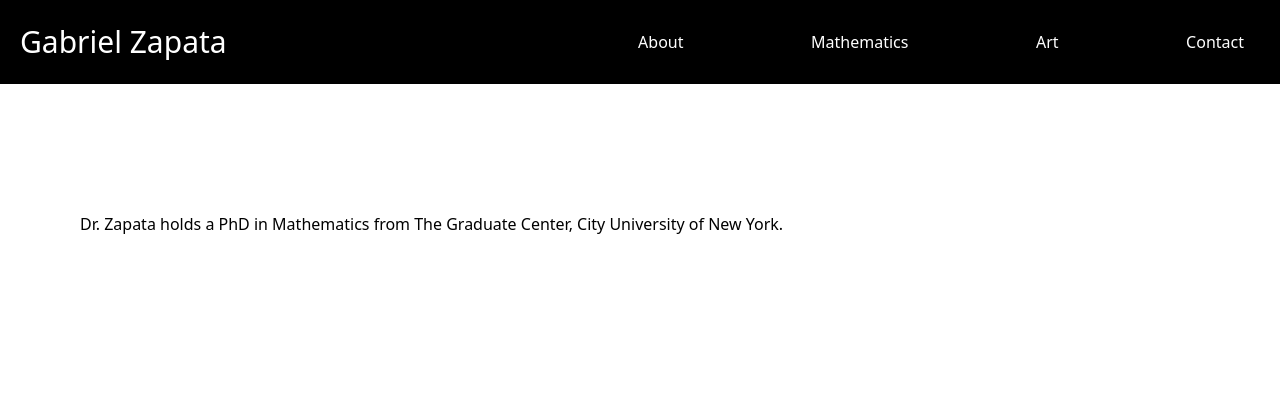
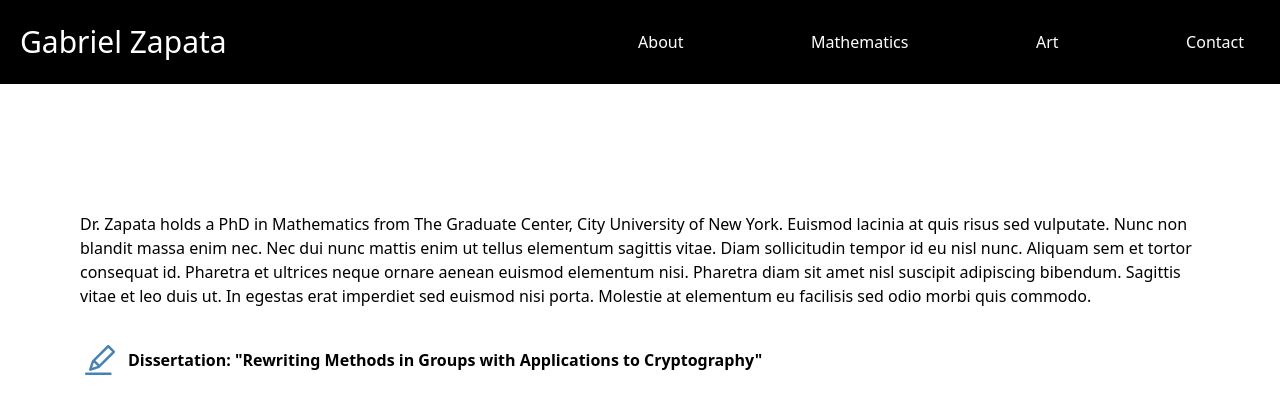
Before and after one commit to kendalenz/gabriel-website, a React (Vite) app: page /mathematics in a window 1280 px wide. Shown: the top 414 px of the page. Built offline with nearby package versions, Linux system fonts and the light colour scheme.

Commit message:
added content to math page

```diff
--- a/src/scenes/mathematics/index.tsx
+++ b/src/scenes/mathematics/index.tsx
@@ -2,7 +2,26 @@ const Mathematics = () => {
 
     return (
       <div className='mx-20 my-32'>
-        Dr. Zapata holds a PhD in Mathematics from The Graduate Center, City University of New York.
+        Dr. Zapata holds a PhD in Mathematics from The Graduate Center, City University of New York. Euismod lacinia at quis risus sed vulputate. Nunc non blandit massa enim nec. Nec dui nunc mattis enim ut tellus elementum sagittis vitae. Diam sollicitudin tempor id eu nisl nunc. Aliquam sem et tortor consequat id. Pharetra et ultrices neque ornare aenean euismod elementum nisi. Pharetra diam sit amet nisl suscipit adipiscing bibendum. Sagittis vitae et leo duis ut. In egestas erat imperdiet sed euismod nisi porta. Molestie at elementum eu facilisis sed odio morbi quis commodo.
+
+        <div className="flex items-center my-8">
+          <svg
+            className="mr-2"
+            width='40'
+            fill='#4682B4'
+            clipRule="evenodd"
+            fillRule="evenodd"
+            strokeLinejoin="round"
+            strokeMiterlimit="2"
+            viewBox="0 0 24 24"
+            xmlns="http://www.w3.org/2000/svg"
+          >
+            <path d="m19 20.25c0-.402-.356-.75-.75-.75-2.561 0-11.939 0-14.5 0-.394 0-.75.348-.75.75s.356.75.75.75h14.5c.394 0 .75-.348.75-.75zm-7.403-3.398 9.124-9.125c.171-.171.279-.423.279-.684 0-.229-.083-.466-.28-.662l-3.115-3.104c-.185-.185-.429-.277-.672-.277s-.486.092-.672.277l-9.143 9.103c-.569 1.763-1.555 4.823-1.626 5.081-.02.075-.029.15-.029.224 0 .461.349.848.765.848.511 0 .991-.189 5.369-1.681zm-3.27-3.342 2.137 2.137-3.168 1.046zm.955-1.166 7.651-7.616 2.335 2.327-7.637 7.638z" fillRule="nonzero"/>
+          </svg>
+          <div className="flex items-center justify-center">
+            <a href='https://academicworks.cuny.edu/gc_etds/2030/' className="text-center font-bold">Dissertation: "Rewriting Methods in Groups with Applications to Cryptography"</a>
+          </div>
+        </div>
       </div>
     );
   };
```
